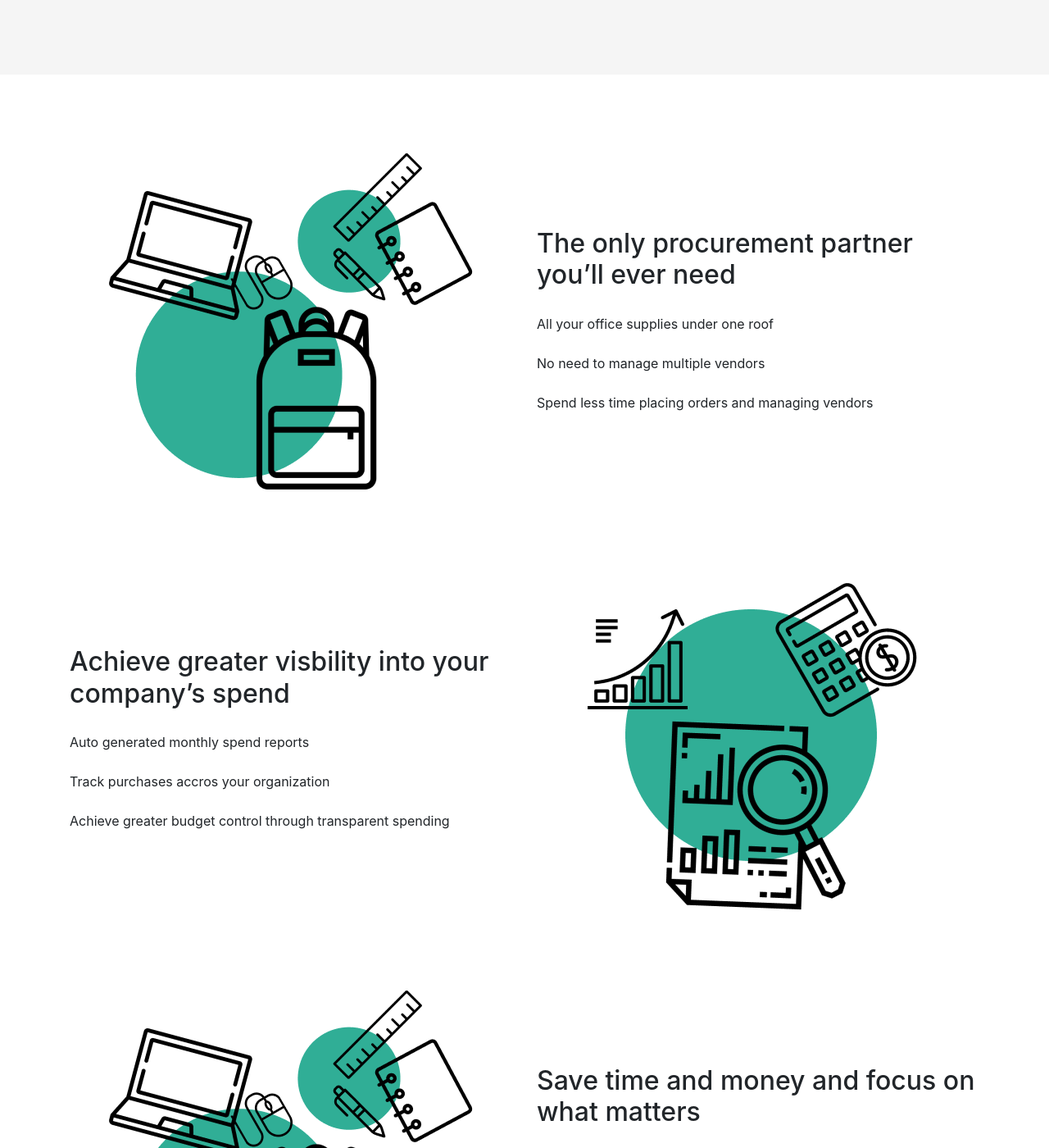
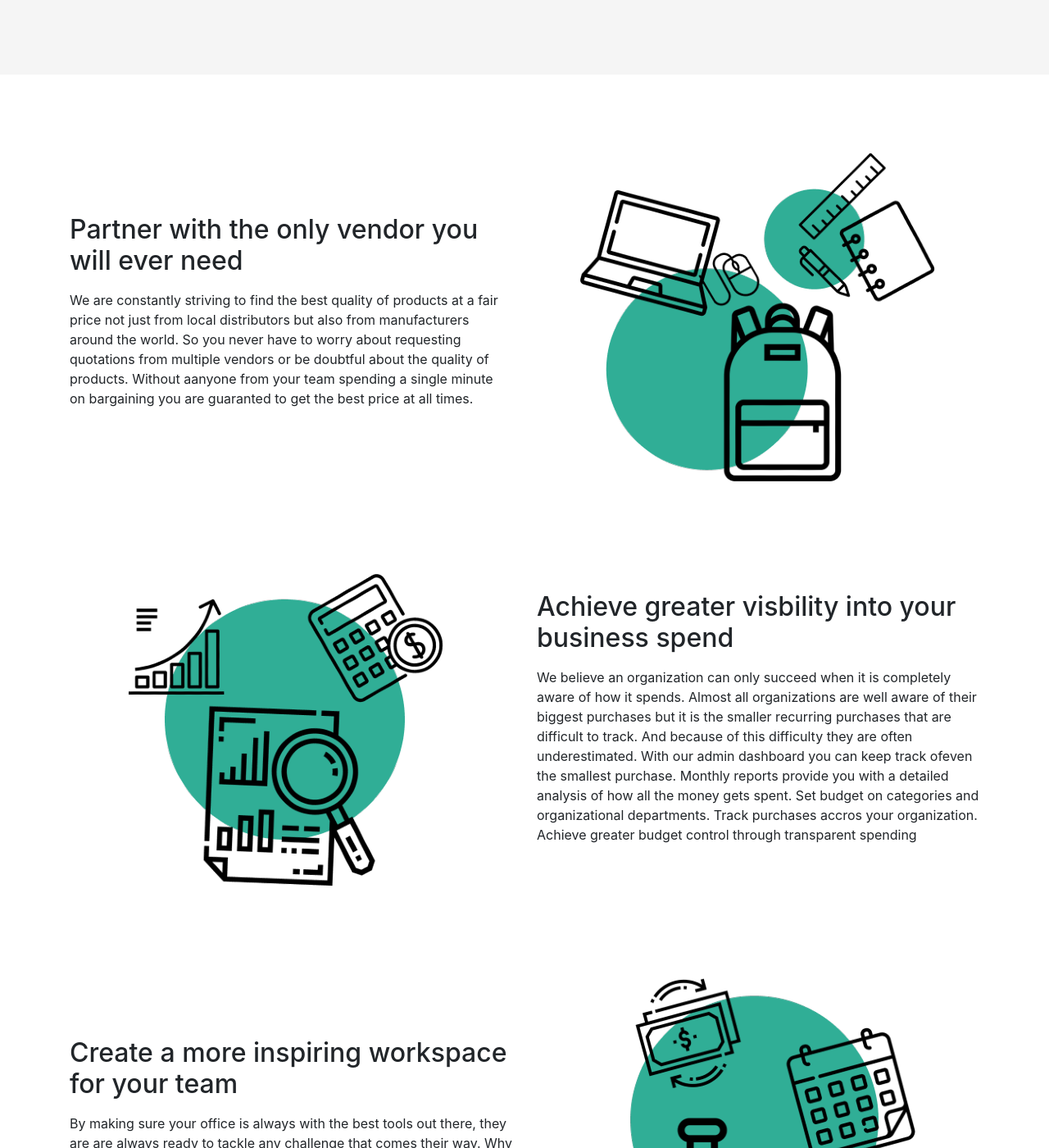
Before and after one commit to taimoorneeshat/prokurex-site, a Jekyll site: the page built from index.html, in a window 1280 px wide and 1400 px high, scrolled down 2021 px. Shown: the whole window at 82% size. Built offline with Jekyll 4.4.1, drawn with Linux system fonts in a browser that asks for light colours; nearby versions of some CDN libraries; some of the changed text lies outside the part shown.

Commit message:
Benefits content edited

```diff
--- a/_data/benefits.yml
+++ b/_data/benefits.yml
@@ -1,21 +1,33 @@
-- header: The only procurement partner you’ll ever need
+- header: Partner with the only vendor you will ever need # The only procurement partner you will ever need
   reverse: false
   image: /images/benefits/office-supplies.png
   pointers:
-    - text: All your office supplies under one roof
-    - text: No need to manage multiple vendors
-    - text: Spend less time placing orders and managing vendors
-- header: Achieve greater visbility into your company’s spend
+    - text: >
+        We are constantly striving to find the best quality of products at a fair price not just
+        from local distributors but also from manufacturers around the world. So you never have to
+        worry about requesting quotations from multiple vendors or be doubtful about the quality of
+        products. Without aanyone from your team spending a single minute on bargaining you are
+        guaranted to get the best price at all times.
+- header: Achieve greater visbility into your business spend
   reverse: true
   image: /images/benefits/track-spending.png
   pointers:
-    - text: Auto generated monthly spend reports
-    - text: Track purchases accros your organization
-    - text: Achieve greater budget control through transparent spending
-- header: Save time and money and focus on what matters
+    - text: >
+        We believe an organization can only succeed when it is completely aware of how it spends.
+        Almost all organizations are well aware of their biggest purchases but it is the smaller
+        recurring purchases that are difficult to track. And because of this difficulty they are
+        often underestimated.
+        With our admin dashboard you can keep track ofeven the smallest purchase. Monthly reports
+        provide you with a detailed analysis of how all the money gets spent.
+        Set budget on categories and organizational departments.
+        Track purchases accros your organization.
+        Achieve greater budget control through transparent spending
+- header: Create a more inspiring workspace for your team
   reverse: false
-  image: /images/benefits/office-supplies.png
+  image: /images/benefits/save-time.png
   pointers:
-    - text: Remove opportunities for error or fraud
-    - text: Reduce time wasting on manual tasks
-    - text: Streamline procurement process
+    - text: >
+        By making sure your office is always with the best tools out there, they are
+        are always ready to tackle any challenge that comes their way. Why let a broken stapler
+        be a hinderance when it can be replaced with just a click of button or why let a craving
+        pull you away from your work when you can have all the snacks you want already at your office.
--- a/_data/intro.yml
+++ b/_data/intro.yml
@@ -1,3 +1,7 @@
+# Remove opportunities for error or fraud
+# Reduce time wasting on manual tasks,
+# Streamline procurement process
+# Save time and money and focus on what matters
 tagline: Manage your office without losing focus
 description: >
   Is office management slowing you down? Are you tired of
--- a/index.html
+++ b/index.html
@@ -42,14 +42,14 @@ layout: default
 	<div class="container">
 		{% for benefit in site.data.benefits %}
 		<div class="row align-items-center py-5 {% if benefit.reverse %} flex-row-reverse {% endif %}">
-			<div class="col-md-6 text-center" data-aos="{% if benefit.reverse %}fade-left{% else %}fade-right{% endif %}">
-				<img class="image-fluid" src="{{ benefit.image | prepend: site.baseurl }}"/>
+			<div class="col-md-6 py-3">
+				<h2 class="pb-2">{{ benefit.header }}</h2>
+				{% for pointer in benefit.pointers %}
+				<p>{{ pointer.text }}</p>
+				{% endfor %}
 			</div>
-			<div class="col-md-6">
-				<h2 class="py-3">{{ benefit.header }}</h2>
-				{% for pointer in benefit.pointers %}
-				<p class="py-1">{{ pointer.text }}</p>
-				{% endfor %}
+			<div class="col-md-6 text-center" data-aos="{% if benefit.reverse %}fade-right{% else %}fade-left{% endif %}">
+				<img class="img-fluid" src="{{ benefit.image | prepend: site.baseurl }}"/>
 			</div>
 		</div>
 		{% endfor %}
```
Also changed, not shown: images/benefits/office-supplies.png, images/benefits/save-time.png, images/benefits/track-spending.png.
